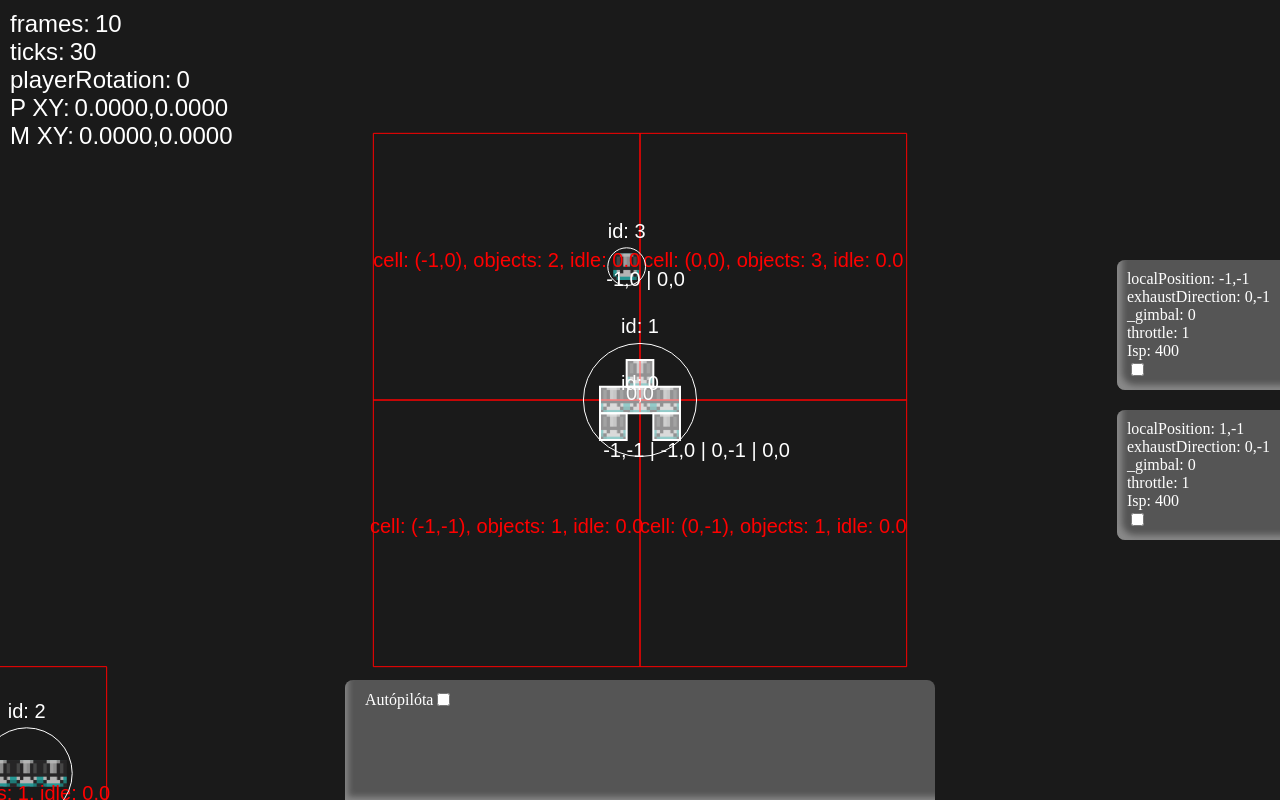
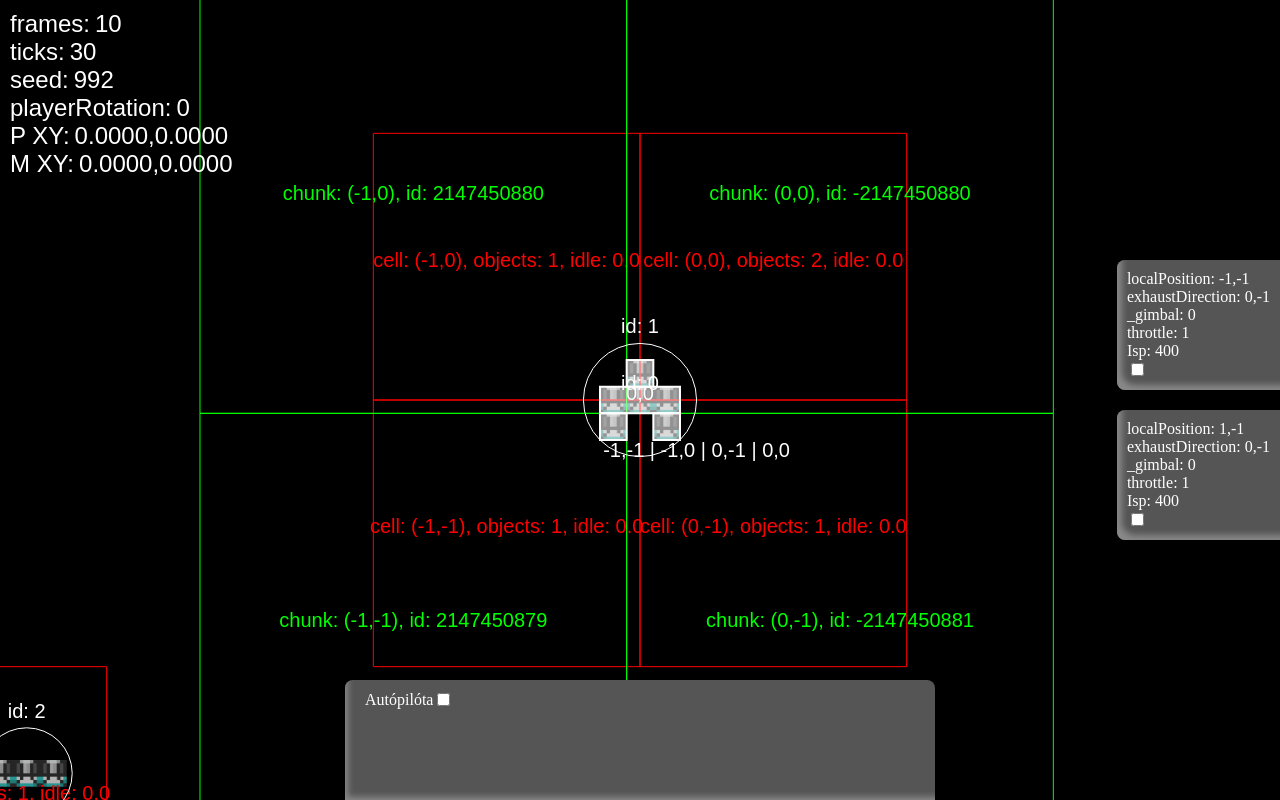
Before and after one commit to solyomkrisz/VoidVanguard, a plain HTML site: page frontend/index.html in a window 1280 px wide. Drawn offline with Linux system fonts and the light colour scheme; animation ran at ten frames a second.

Commit message:
Csillagködök generálásának hozzáadása
- chunk rendszer bevezetése (Chunk.js, ChunkManager.js)
- zajgenerálás segédfüggvényeinek hozzáadása (noise.js, common.js/mulberry32, common.js/smoothstep)
- értékzaj alapú csillagködök generálása chunkokban és azok textúrázása a fragment shaderben

```diff
--- a/frontend/App.js
+++ b/frontend/App.js
@@ -197,7 +197,7 @@ const bblock_1 = new BuildingBlock({
   y: 5,
 });
 
-game.buildingBlocks.add(bblock_1);
+// game.buildingBlocks.add(bblock_1);
 
 enemy.setState(GlobalState.DEAD);
 // console.log(enemy.hasState(GlobalState.DEAD));
@@ -231,6 +231,9 @@ debug.bindSource("frames", "frames", (p) => (p.src.frames = 0));
 debug.addElement("ticks");
 debug.bindSource("ticks", "ticks", (p) => (p.src.ticks = 0));
 
+debug.addElement("seed");
+debug.bindSource("seed", "seed");
+
 debug.addElement("playerRotation");
 debug.bindSource(
   "playerRotation",
--- a/frontend/common/common.js
+++ b/frontend/common/common.js
@@ -16,7 +16,7 @@ export function getMinMaxXY(
   target,
   objects,
   getX = (o) => o.localPosition[0],
-  getY = (o) => o.localPosition[1]
+  getY = (o) => o.localPosition[1],
 ) {
   let minX = Infinity;
   let minY = Infinity;
@@ -44,3 +44,18 @@ export function isAdjacent(objects, i, x, y) {
   const dy = Math.abs(y - oy);
   return dx + dy === 1;
 }
+
+export function mulberry32(seed) {
+  return {
+    random: function () {
+      let t = (seed += 0x6d2b79f5);
+      t = Math.imul(t ^ (t >>> 15), t | 1);
+      t ^= t + Math.imul(t ^ (t >>> 7), t | 61);
+      return ((t ^ (t >>> 14)) >>> 0) / 4294967296;
+    },
+  };
+}
+
+export function smoothstep(t) {
+  return t * t * (3 - 2 * t);
+}
--- /dev/null
+++ b/frontend/common/noise.js
@@ -0,0 +1,209 @@
+import { LERP, mulberry32, smoothstep } from "./common.js";
+
+class SeededNoise {
+  constructor(seed) {
+    this.PRNG = mulberry32(seed);
+  }
+
+  at(x, y) {
+    console.warn("at() must be implemented by the subclass!");
+  }
+
+  // prettier-ignore
+  fBm(x, y, layers = 3, lacunarity = 2, gain = 0.5) {
+    let total = 0, frequency = 1, amplitude = 1, maxValue = 0;
+
+    for (let i = 0; i < layers; i++) {
+      total += this.at(x * frequency, y * frequency) * amplitude;
+      maxValue += amplitude;
+      amplitude *= gain;
+      frequency *= lacunarity;
+    }
+
+    return total / maxValue;
+  }
+
+  signedAt(x, y) {
+    return (this.at(x, y) - 0.5) * 2;
+  }
+
+  // prettier-ignore
+  visualize(scale) {
+    const canvas = document.createElement("canvas");
+    canvas.width = 600; canvas.height = 600;
+    const c = canvas.getContext("2d");
+    const imageData = c.createImageData(canvas.width, canvas.height);
+
+    for (let y = 0; y < canvas.height; y++) {
+      for (let x = 0; x < canvas.width; x++) {
+        const value = this.at(x * scale, y * scale);
+        const color = Math.floor(value * 255);
+
+        const i = (y * canvas.width + x) * 4;
+
+        imageData.data[i] = color; // r
+        imageData.data[i + 1] = color; // g
+        imageData.data[i + 2] = color; // b
+        imageData.data[i + 3] = 255; // a
+      }
+    }
+
+    c.putImageData(imageData, 0, 0);
+
+    const img = new Image();
+    img.src = canvas.toDataURL('image/jpeg');
+
+    return img;
+  }
+}
+
+class LatticeNoise extends SeededNoise {
+  constructor({ seed = 6, size = 256 } = {}) {
+    super(seed);
+
+    this.k = size;
+    this.m = size - 1;
+    this.r = new Float32Array(size);
+    this.p = new Int32Array(size * 2);
+  }
+
+  init() {
+    console.warn(
+      "init() must be implemented by the subclass and must call shuffleAndExtendPermutationTable()!",
+    );
+  }
+
+  shuffleAndExtendPermutationTable() {
+    for (let i = this.k - 1; i > 0; i--) {
+      const j = Math.floor(this.PRNG.random() * (i + 1));
+      [this.p[i], this.p[j]] = [this.p[j], this.p[i]];
+    }
+
+    for (let i = 0; i < this.k; i++) {
+      this.p[i + this.k] = this.p[i];
+    }
+  }
+}
+
+export class WhiteNoise extends SeededNoise {
+  constructor(seed) {
+    super(seed);
+  }
+
+  at(x, y) {
+    return this.PRNG.random();
+  }
+}
+
+export class ValueNoise extends LatticeNoise {
+  constructor(seed) {
+    super({ seed });
+    this.init();
+  }
+
+  init() {
+    for (let i = 0; i < this.k; i++) {
+      this.r[i] = this.PRNG.random();
+      this.p[i] = i;
+    }
+
+    this.shuffleAndExtendPermutationTable();
+  }
+
+  at(x, y) {
+    const xi = Math.floor(x);
+    const yi = Math.floor(y);
+
+    const tx = x - xi;
+    const ty = y - yi;
+
+    const sx = smoothstep(tx);
+    const sy = smoothstep(ty);
+
+    const x0 = xi & this.m;
+    const y0 = yi & this.m;
+    const x1 = (x0 + 1) & this.m;
+    const y1 = (y0 + 1) & this.m;
+
+    const x0y0 = this.r[this.p[this.p[x0] + y0]];
+    const x1y0 = this.r[this.p[this.p[x1] + y0]];
+    const x0y1 = this.r[this.p[this.p[x0] + y1]];
+    const x1y1 = this.r[this.p[this.p[x1] + y1]];
+
+    const x0y0_x1y0 = LERP(x0y0, x1y0, sx);
+    const x0y1_x1y1 = LERP(x0y1, x1y1, sx);
+
+    return LERP(x0y0_x1y0, x0y1_x1y1, sy);
+  }
+}
+
+export class PerlinNoise extends LatticeNoise {
+  constructor(seed) {
+    super({ seed });
+
+    this.r = new Float32Array(this.k * 2); // gradients
+
+    this.init();
+  }
+
+  init() {
+    for (let i = 0; i < this.k; i++) {
+      const a = 2 * this.PRNG.random() * Math.PI;
+
+      this.r[i * 2] = Math.cos(a);
+      this.r[i * 2 + 1] = Math.sin(a);
+
+      this.p[i] = i;
+    }
+
+    this.shuffleAndExtendPermutationTable();
+  }
+
+  hash(x, y) {
+    return this.p[this.p[x] + y];
+  }
+
+  // prettier-ignore
+  at(x, y) {
+    const xi = Math.floor(x);
+    const yi = Math.floor(y);
+
+    const tx = x - xi;
+    const ty = y - yi;
+
+    const sx = smoothstep(tx);
+    const sy = smoothstep(ty);
+
+    const x0 = xi & this.m;
+    const y0 = yi & this.m;
+    const x1 = (x0 + 1) & this.m;
+    const y1 = (y0 + 1) & this.m;
+
+    const x0y0gi = this.hash(x0, y0) * 2;
+    const x0y0gx = this.r[x0y0gi], x0y0gy = this.r[x0y0gi + 1];
+
+    const x1y0gi = this.hash(x1, y0) * 2;
+    const x1y0gx = this.r[x1y0gi], x1y0gy = this.r[x1y0gi + 1];
+
+    const x0y1gi = this.hash(x0, y1) * 2;
+    const x0y1gx = this.r[x0y1gi], x0y1gy = this.r[x0y1gi + 1];
+
+    const x1y1gi = this.hash(x1, y1) * 2;
+    const x1y1gx = this.r[x1y1gi], x1y1gy = this.r[x1y1gi + 1];
+
+    const x0y0_p_x =     tx, x0y0_p_y =     ty;
+    const x1y0_p_x = tx - 1, x1y0_p_y =     ty;
+    const x0y1_p_x =     tx, x0y1_p_y = ty - 1;
+    const x1y1_p_x = tx - 1, x1y1_p_y = ty - 1;
+
+    const dot_x0y0 = x0y0gx * x0y0_p_x + x0y0gy * x0y0_p_y;
+    const dot_x1y0 = x1y0gx * x1y0_p_x + x1y0gy * x1y0_p_y;
+    const dot_x0y1 = x0y1gx * x0y1_p_x + x0y1gy * x0y1_p_y;
+    const dot_x1y1 = x1y1gx * x1y1_p_x + x1y1gy * x1y1_p_y;
+
+    const a = LERP(dot_x0y0, dot_x1y0, sx);
+    const b = LERP(dot_x0y1, dot_x1y1, sx);
+
+    return (LERP(a, b, sy) + 1) * 0.5;
+  }
+}
--- a/frontend/game/Block.js
+++ b/frontend/game/Block.js
@@ -37,26 +37,120 @@ export default class Block {
     in vec2 uvScale;
 
     out vec2 vTexCoord;
+    out vec2 fragCoord;
+    out float hasTexture;
 
     uniform mat3 cameraMatrix;
 
     void main() {
-      vec3 position = cameraMatrix * vec3((rotationMatrix * (localPosition + vertexPosition)) + parentPosition, 1.0);
+      vec2 rotatedAndTranslated = (rotationMatrix * (localPosition + vertexPosition)) + parentPosition;
+      vec3 position = cameraMatrix * vec3(rotatedAndTranslated, 1.0);
       gl_Position = vec4(position, 1.0);
       vTexCoord = uvOffset + textureCoordinate * uvScale;
+      fragCoord = rotatedAndTranslated;
+      hasTexture = uvOffset.x;
     }
   `;
 
   static FRAGMENT_SHADER_SOURCE = `#version 300 es
     precision mediump float;
 
+    uniform float noiseScale;
+
+    uniform float r[256];
+    uniform int p[512];
+    int m = 255;
+
+    uniform sampler2D uSampler;
+
+    in float hasTexture;
+    in vec2 fragCoord;
     in vec2 vTexCoord;
     out vec4 outputTexture;
 
-    uniform sampler2D uSampler;
+    float lerp(float a, float b, float t) {
+      return a + (b - a) * t;
+    }
+
+    float valuenoise(float x, float y) {
+      int xi = int(floor(x));
+      int yi = int(floor(y));
+
+      float tx = x - float(xi);
+      float ty = y - float(yi);
+
+      float sx = smoothstep(0.0, 1.0, tx);
+      float sy = smoothstep(0.0, 1.0, ty);
+
+      int x0 = xi & m;
+      int y0 = yi & m;
+      int x1 = (x0 + 1) & m;
+      int y1 = (y0 + 1) & m;
+
+      float x0y0 = r[p[p[x0] + y0]];
+      float x1y0 = r[p[p[x1] + y0]];
+      float x0y1 = r[p[p[x0] + y1]];
+      float x1y1 = r[p[p[x1] + y1]];
+
+      float t = mix(x0y0, x1y0, sx);
+      float b = mix(x0y1, x1y1, sx);
+
+      return mix(t, b, sy);
+    }
+
+    float fBm_valuenoise(float x, float y, int layers, float lacunarity, float gain) {
+      float total = 0.0;
+      float frequency = 1.0;
+      float amplitude = 1.0;
+      float maxValue = 0.0;
+
+      for (int i = 0; i < layers; i++) {
+        total += valuenoise(x * frequency, y * frequency) * amplitude;
+        maxValue += amplitude;
+        amplitude *= gain;
+        frequency *= lacunarity;
+      }
+
+      return total / maxValue;
+    }
+
+    float threshold = 0.685;
+
+    float H_scale = 1.0 / 2.0;
+    float H_offset = 100.0;
+
+    float O_scale = 1.0 / 6.0;
+    float O_offset = 200.0;
+
+    float He_scale = 1.0 / 2.0;
+    float He_offset = 300.0;
+
+    vec4 nebula() {
+      vec2 v_xy = fragCoord * noiseScale;
+      float v = fBm_valuenoise(v_xy.x, v_xy.y, 3, 2.0, 0.5);
+      float a = min(1.0, max(0.0, (v - threshold) * 3.0));
+
+      vec2 H_xy = (fragCoord + H_offset) * H_scale;
+      float H = fBm_valuenoise(H_xy.x, H_xy.y, 5, 2.0, 0.5);
+
+      vec2 O_xy = (fragCoord + O_offset) * O_scale;
+      float O = fBm_valuenoise(O_xy.x, O_xy.y, 5, 2.0, 0.5);
+
+      vec2 He_xy = (fragCoord + He_offset) * He_scale;
+      float He = fBm_valuenoise(He_xy.x, He_xy.y, 5, 2.0, 0.5);
+
+      vec4 nebulaColor = vec4(H, O, He, 1.0);
+      vec4 backgroundColor = vec4(0.0, 0.0, 0.0, 1.0);
+
+      return mix(backgroundColor, nebulaColor, a);
+    }
 
     void main() {
-      outputTexture = texture(uSampler, vTexCoord);
+      if (hasTexture < 0.0) {
+        outputTexture = nebula();
+      } else {
+        outputTexture = texture(uSampler, vTexCoord);
+      }
     }
   `;
 
@@ -92,6 +186,9 @@ export default class Block {
     game.instanceBuffer = gl.createBuffer();
     gl.bindBuffer(gl.ARRAY_BUFFER, game.instanceBuffer);
     game.uniform.cameraMatrix = gl.getUniformLocation(prog, "cameraMatrix");
+    game.uniform.r = gl.getUniformLocation(prog, "r");
+    game.uniform.p = gl.getUniformLocation(prog, "p");
+    game.uniform.noiseScale = gl.getUniformLocation(prog, "noiseScale");
 
     const stride = Float32Array.BYTES_PER_ELEMENT * floatPerInstance;
 
--- /dev/null
+++ b/frontend/game/Chunk.js
@@ -0,0 +1,74 @@
+import { SpriteID } from "./texture/Texture.js";
+import * as vec2 from "../common/vec2.js";
+import * as vec3 from "../common/vec3.js";
+import ObjectCollection from "./ObjectCollection.js";
+import DecorationBlock from "./DecorationBlock.js";
+
+export default class Chunk {
+  constructor(id, game, x, y) {
+    this.id = id;
+    this.game = game;
+    this.built = false;
+    this.position = vec2.fromValues(x, y);
+    this.objects = new ObjectCollection(game);
+    this.idle = 0;
+  }
+
+  // We must initialize the noise we want to use in game
+  // prettier-ignore
+  build() {
+    if (this.built) return;
+
+    const { chunkSize, noise, noiseScale } = this.game;
+
+    const x0 = this.position[0] * chunkSize;
+    const y0 = this.position[1] * chunkSize;
+    const x1 = x0 + chunkSize;
+    const y1 = y0 + chunkSize;
+
+    for (let y = y0; y < y1; y++) {
+      for (let x = x0; x < x1; x++) {
+        if (noise.fBm(x * noiseScale, y * noiseScale) > 0.67) {
+          this.objects.add(new DecorationBlock({ type: 100, game: this.game, spriteId: SpriteID.TEST, x, y }));
+        }
+      }
+    }
+
+    this.built = true;
+
+    return this;
+  }
+
+  update() {
+    this.objects.update();
+  }
+
+  render() {
+    this.objects.render();
+    this.debug();
+  }
+
+  // prettier-ignore
+  debug() {
+    const g = this.game, b = g.buffer, d = g.debugOverlay;
+    const size = this.game.chunkSize * 0.5 * g.cameraMatrix[0] * g.canvas.width;
+
+    const position = vec2.copy(b.vec2_1, this.position);
+    vec2.scale(position, position, g.chunkSize);
+    position[0] += g.chunkSize / 2;
+    position[1] += g.chunkSize / 2;
+
+    // Block aligned bounds
+    position[0] -= 0.5;
+    position[1] -= 0.5;
+
+    const worldSpace = vec2.toVec3(b.vec3_1, position);
+    const [csx, csy] = vec3.toVec2(b.vec2_1, vec3.transformMat3Into(worldSpace, g.cameraMatrix, worldSpace));
+
+    const x = (csx + 1) * 0.5 * g.canvas.width;
+    const y = (1 - csy) * 0.5 * g.canvas.height;
+
+    d.drawBox(x, y, size, size, "rgba(0, 255, 0, 1)");
+    d.drawText(x, y, `chunk: (${this.position}), id: ${this.id}`, "20px Arial", "rgba(0, 255, 0, 1)");
+  }
+}
--- /dev/null
+++ b/frontend/game/ChunkManager.js
@@ -0,0 +1,60 @@
+import Chunk from "./Chunk.js";
+
+export default class ChunkManager {
+  // ! Chunk id range is [-32768, 32767]
+  static ENCODE_ID(x, y) {
+    return ((x + 32768) << 16) | (y + 32768);
+  }
+
+  constructor(game) {
+    this.game = game;
+    this.chunks = new Map();
+    this.deleted = new Map();
+  }
+
+  update() {
+    const { renderDistance, player } = this.game;
+
+    const [rx, ry] = renderDistance;
+    const [px, py] = player.chunk;
+
+    // Load chunks in render distance
+    for (let y = py - ry; y < py + ry; y++) {
+      for (let x = px - rx; x < px + rx; x++) {
+        const id = ChunkManager.ENCODE_ID(x, y);
+
+        if (this.chunks.has(id)) continue;
+
+        this.chunks.set(
+          id,
+          this.deleted.has(id)
+            ? this.deleted.get(id)
+            : new Chunk(id, this.game, x, y).build(),
+        );
+      }
+    }
+
+    // Delete if not in render distance
+    // prettier-ignore
+    for (const [id, chunk] of this.chunks.entries()) {
+      const [cx, cy] = chunk.position;
+
+      const dx = Math.abs(cx - px), dy = Math.abs(cy - py);
+
+      // prettier-ignore
+      if (dx > rx || dy > ry) {
+        this.deleted.set(id, this.chunks.get(id));
+        this.chunks.delete(id);
+      }
+    }
+
+    for (const [id, chunk] of this.deleted.entries()) {
+      chunk.idle += this.game.fdt;
+      chunk.idle > 30 && this.deleted.delete(id);
+    }
+  }
+
+  render() {
+    this.chunks.forEach((chunk, _) => chunk.render());
+  }
+}
--- /dev/null
+++ b/frontend/game/DecorationBlock.js
@@ -0,0 +1,25 @@
+import * as vec2 from "../common/vec2.js";
+
+// A lightweight version of Rigidbody for background blocks
+export default class DecorationBlock {
+  constructor({ type, game, x, y, spriteId } = {}) {
+    this.type = type;
+    this.game = game;
+    this.position = vec2.fromValues(x, y);
+    this.spriteId = spriteId;
+    // this.textureCoordinates =
+    //   this.game.textureManager.textureCoordinates[
+    //     this.game.textureManager.sprites[this.spriteId].getCurrentTexture()
+    //   ].coordinates;
+  }
+
+  update() {
+    return;
+  }
+
+  // prettier-ignore
+  render() {
+    // const [u0, v0, u1, v1] = this.textureCoordinates;
+    this.game.dataCollector.push(0, 0, ...this.position, 1, 0, 0, 1, -1, 0, 0, 0);
+  }
+}
--- a/frontend/game/Game.js
+++ b/frontend/game/Game.js
@@ -10,6 +10,9 @@ import IDManager from "./IDManager.js";
 import ObjectCollection from "./ObjectCollection.js";
 import * as UI from "../ui/UI.js";
 import _ from "../ui/component/DynamicTooltip.js";
+import { ValueNoise, PerlinNoise } from "../common/noise.js";
+import ChunkManager from "./ChunkManager.js";
+import * as vec2 from "../common/vec2.js";
 
 export default class Game extends WebGLCanvas {
   constructor() {
@@ -39,7 +42,14 @@ export default class Game extends WebGLCanvas {
     this.grid = new Grid(this, 10);
     this.objects = new ObjectCollection(this);
 
+    this.seed = Math.floor(Math.random() * 1000);
+    this.noise = new ValueNoise(this.seed);
+    this.noiseScale = 1 / 15;
     this.tileSize = 15;
+    this.chunkSize = 16;
+    this.renderDistance = vec2.fromValues(1, 1);
+    this.chunks = new ChunkManager(this);
+
     this.scale = 1 / this.tileSize;
     this.cameraMatrix = mat3.identity();
     this.cameraMatrixInverse = mat3.identity();
@@ -63,7 +73,7 @@ export default class Game extends WebGLCanvas {
   start() {
     if (!this.gl) {
       throw new Error(
-        "GAME-start: Couldn't start game: WebGL hasn't been initalized!"
+        "GAME-start: Couldn't start game: WebGL hasn't been initalized!",
       );
     }
     if (!this.player) {
@@ -84,6 +94,14 @@ export default class Game extends WebGLCanvas {
         textureManager.loadFromActiveSlot();
 
         this.initInstancing(this);
+
+        this.gl.uniform1fv(this.uniform.r, this.noise.r);
+        this.gl.uniform1iv(this.uniform.p, this.noise.p);
+        this.gl.uniform1f(this.uniform.noiseScale, this.noiseScale);
+
+        const error = this.gl.getError();
+
+        error !== this.gl.NO_ERROR && console.error("WebGL Error: ", error);
 
         this.last = window.performance.now();
         this.frameId = window.requestAnimationFrame(this.update);
@@ -110,7 +128,7 @@ export default class Game extends WebGLCanvas {
 
     this.unprocessed = Math.min(
       this.unprocessed,
-      this.maxUpdates * this.timestep
+      this.maxUpdates * this.timestep,
     );
 
     while (this.unprocessed >= this.timestep) {
@@ -137,6 +155,8 @@ export default class Game extends WebGLCanvas {
     this.projectiles.update();
     this.buildingBlocks.update();
 
+    this.chunks.update();
+
     // prettier-ignore
     this.objects.merge(this.coreObjects, this.enemies, this.projectiles, this.buildingBlocks);
     this.grid.filter().iterate();
@@ -159,6 +179,8 @@ export default class Game extends WebGLCanvas {
     this.dataCollector.length = 0;
 
     this.textureManager.updateSprites();
+
+    this.chunks.render(); // render first so it will be in the background
 
     this.enemies.render();
     this.projectiles.render();
@@ -187,7 +209,7 @@ export default class Game extends WebGLCanvas {
   addTextureManager(textureManager) {
     if (!(textureManager instanceof TextureManager)) {
       console.warn(
-        "GAME-addTextureManager: Couldn't add texture manager: the given value is not an instance of the TextureManager class!"
+        "GAME-addTextureManager: Couldn't add texture manager: the given value is not an instance of the TextureManager class!",
       );
       return;
     }
@@ -201,7 +223,7 @@ export default class Game extends WebGLCanvas {
   setDebugPanel(debugPanel) {
     if (!(debugPanel instanceof DebugPanel)) {
       throw new Error(
-        "GAME-setDebugPanel: The given argument is not an instance of the DebugPanel class."
+        "GAME-setDebugPanel: The given argument is not an instance of the DebugPanel class.",
       );
     }
 
@@ -211,7 +233,7 @@ export default class Game extends WebGLCanvas {
   setDebugOverlay(debugOverlay) {
     if (!(debugOverlay instanceof DebugOverlay)) {
       throw new Error(
-        "GAME-setDebugOverlay: The given argument is not an instance of the DebugOverlay class."
+        "GAME-setDebugOverlay: The given argument is not an instance of the DebugOverlay class.",
       );
     }
 
@@ -221,7 +243,7 @@ export default class Game extends WebGLCanvas {
   startDebugging() {
     if (!this.debugPanel || !(this.debugPanel instanceof DebugPanel)) {
       console.warn(
-        "GAME-stopDebugging: There is no Debug Menu on the Game instance!"
+        "GAME-stopDebugging: There is no Debug Menu on the Game instance!",
       );
       return;
     }
@@ -233,7 +255,7 @@ export default class Game extends WebGLCanvas {
   stopDebugging() {
     if (!this.debugPanel || !(this.debugPanel instanceof DebugPanel)) {
       console.warn(
-        "GAME-stopDebugging: There is no Debug Menu on the Game instance!"
+        "GAME-stopDebugging: There is no Debug Menu on the Game instance!",
       );
       return;
     }
--- a/frontend/game/Player.js
+++ b/frontend/game/Player.js
@@ -21,6 +21,11 @@ export default class Player extends Spaceship {
       vy: 0,
       maxSpeed: 5,
     });
+
+    this.chunk = vec2.fromValues(
+      Math.floor(this.position[0]),
+      Math.floor(this.position[1]),
+    );
 
     this.UI = {};
 
@@ -151,6 +156,9 @@ export default class Player extends Spaceship {
   onPositionChange() {
     this.proxyCollider.onPositionChange();
     this.shapeCollider.onPositionChange();
+
+    this.chunk[0] = Math.floor(this.position[0] / this.game.chunkSize);
+    this.chunk[1] = Math.floor(this.position[1] / this.game.chunkSize);
   }
 
   onBroadCollision(other) {
--- a/frontend/game/WebGLCanvas.js
+++ b/frontend/game/WebGLCanvas.js
@@ -15,7 +15,7 @@ export default class WebGLCanvas extends Canvas {
     this.instanceCapacity = 128;
     this.floatPerInstance = 0;
     this.instanceData = new MATRIX.DATA_STRUCTURE(
-      this.instanceCapacity * this.floatPerInstance
+      this.instanceCapacity * this.floatPerInstance,
     );
   }
 
@@ -32,7 +32,7 @@ export default class WebGLCanvas extends Canvas {
   }
 
   clearCanvas() {
-    this.gl.clearColor(0.1, 0.1, 0.1, 1.0);
+    this.gl.clearColor(0.0, 0.0, 0.0, 1.0);
     this.gl.clear(this.gl.COLOR_BUFFER_BIT | this.gl.DEPTH_BUFFER_BIT);
   }
 
@@ -42,7 +42,7 @@ export default class WebGLCanvas extends Canvas {
   initWebGL() {
     if (!this.hasCanvas()) {
       throw new Error(
-        "WEBGLCANVAS-initWebGL: Couldn't initialize WebGL: there is no canvas selector for this WebGLCanvas instance."
+        "WEBGLCANVAS-initWebGL: Couldn't initialize WebGL: there is no canvas selector for this WebGLCanvas instance.",
       );
     }
 
@@ -50,7 +50,7 @@ export default class WebGLCanvas extends Canvas {
 
     if (!this.gl) {
       throw new Error(
-        "WEBGLCANVAS-initWebGL: Your browser does not support WebGL or it is disabled! Also you might have already requested another context for this canvas!"
+        "WEBGLCANVAS-initWebGL: Your browser does not support WebGL or it is disabled! Also you might have already requested another context for this canvas!",
       );
     }
   }
--- a/frontend/index.html
+++ b/frontend/index.html
@@ -1,4 +1,4 @@
-<!DOCTYPE html>
+<!doctype html>
 <html lang="hu">
   <head>
     <meta charset="UTF-8" />
@@ -7,7 +7,7 @@
     <style>
       body {
         margin: 0;
-        background: #000;
+        background: #00f;
         overflow: hidden;
       }
     </style>
```
